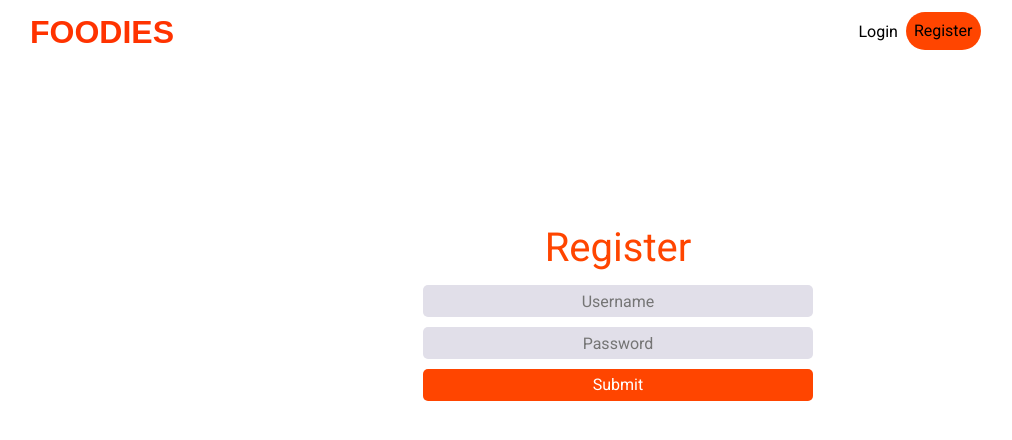
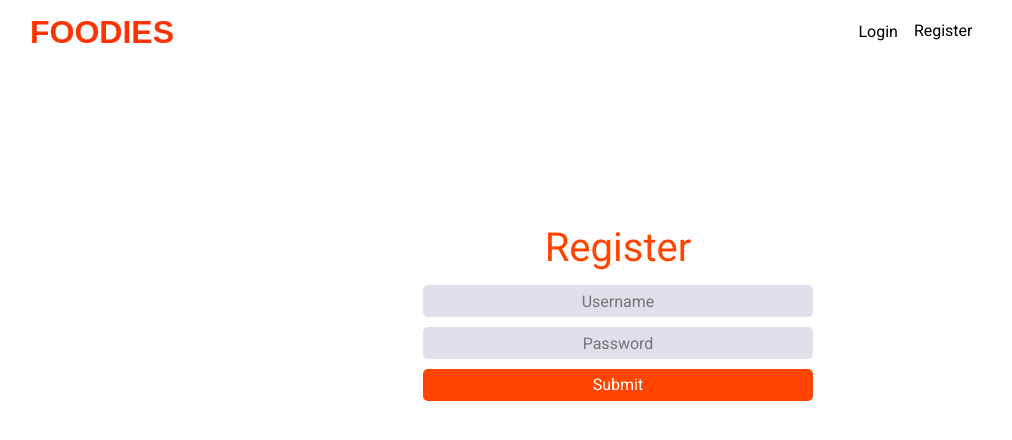
Before and after one commit to Gouravjettley/FoodOrderingClient, a React (Vite) app: page /Register in a window 1280 px wide. Shown: the top 440 px of the page, without its empty margins (22-1034 px from the left). Built offline with nearby package versions, Linux system fonts and the light colour scheme; no server answers; a web font is replaced by a local one.

Commit message:
Update App.css

```diff
--- a/src/App.css
+++ b/src/App.css
@@ -165,7 +165,6 @@ nav a{
 }
 .register , .logout{
     text-decoration: none;
-    background-color: orangered;
     border-radius: 6px;
     color: #fff;
     padding:7px;
```
